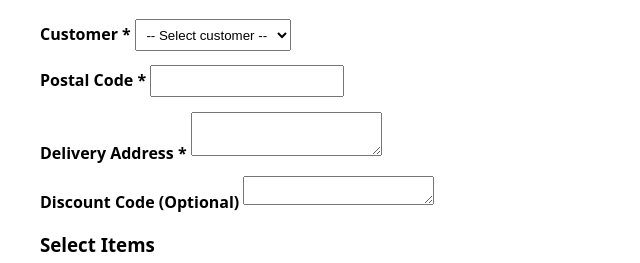
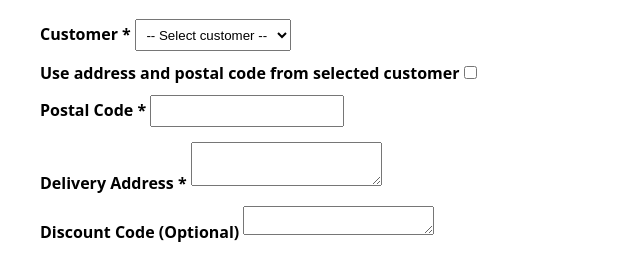
Before and after one commit to NoortjeVM/Databases-Project, a Python web app: template templates/order_form.html in a window 1280 px wide. Shown: the part 138-401 px from the top of the page, without its empty margins (0-640 px from the left). Run offline with Jinja, Linux system fonts and the light colour scheme; the template is opened without the code that fills it, so the values that code supplies are empty.

Commit message:
debugging

```diff
--- a/models.py
+++ b/models.py
@@ -110,6 +110,7 @@ class Customer(db.Model):
     last_name = db.Column(db.String(32), nullable=False)
     birthdate = db.Column(db.Date, nullable=False)
     address = db.Column(db.String(255))
+    postal_code = db.Column(db.String(6), nullable=False)
     phone_number = db.Column(db.String(32), nullable=False, unique=True)
     gender = db.Column(db.Integer)  # 0, 1, 2 for different gender options
 
@@ -291,6 +292,7 @@ def seed_data():
     db.drop_all()
     db.create_all()
     fake = Faker("nl_NL")
+    postal_codes = ['6221AX', '6211RZ', '6215PD']
 
     # --- Customers ---
     if Customer.query.count() == 0:
@@ -300,6 +302,7 @@ def seed_data():
                 last_name=fake.last_name(),
                 birthdate=fake.date_of_birth(minimum_age=18, maximum_age=60),
                 address=fake.address(),
+                postal_code = random.choice(postal_codes),
                 phone_number=fake.unique.phone_number(),
                 gender=random.choice([0, 1, 2])
             )
@@ -308,7 +311,6 @@ def seed_data():
 
     # --- Delivery Persons ---
     if DeliveryPerson.query.count() == 0:
-        postal_codes = ['6221AX', '6211RZ', '6215PD']
         for i in range(3):
             d = DeliveryPerson(
                 delivery_person_first_name=fake.first_name(),
@@ -433,7 +435,7 @@ def seed_data():
                 order_time=order_time,
                 pickup_time=pickup_time,
                 delivery_address=fake.street_address(),
-                postal_code=fake.postcode().replace(" ", "")[:6], #since in the database we fixed the length to 6 characters
+                postal_code=customer.postal_code,
                 total_price=0,
             )
             db.session.add(order)
--- a/templates/order_form.html
+++ b/templates/order_form.html
@@ -13,12 +13,17 @@
       </select>
     </label>
 
+    <label>Use address and postal code from selected customer
+      <input type="checkbox" name="use_customer_address" id="use_customer_address"
+             {% if request.form.get("use_customer_address") %} checked{% endif %}>
+    </label>
+
     <label>Postal Code *
-      <input type="text" name="postal_code" value="{{ request.form.postal_code or '' }}" required>
+      <input type="text" name="postal_code" value="{{ request.form.postal_code or '' }}">
     </label>
 
     <label>Delivery Address *
-      <textarea name="delivery_address" rows="2" required>{{ request.form.delivery_address or '' }}</textarea>
+      <textarea name="delivery_address" rows="2" >{{ request.form.delivery_address or '' }}</textarea>
     </label>
 
     <label>Discount Code (Optional)
```
Also changed, not shown: controllers.py (+6 -2 lines).
